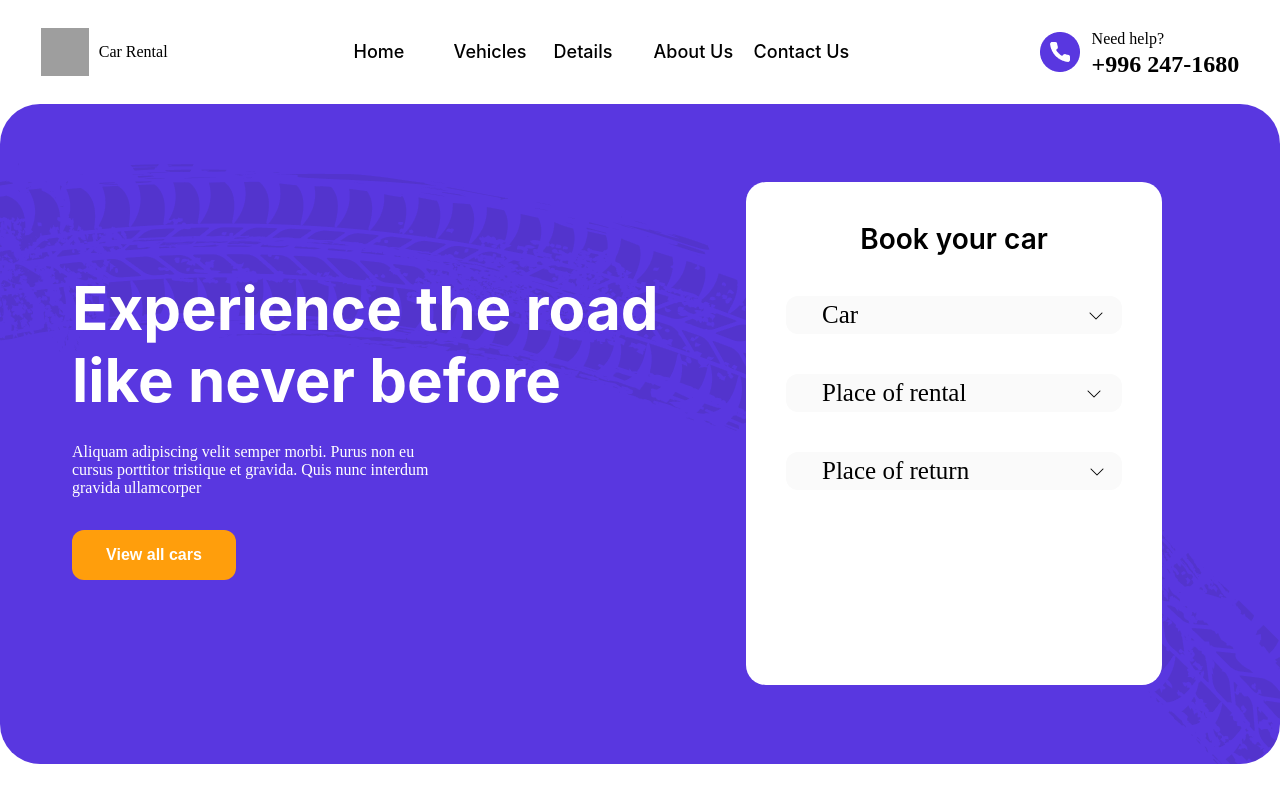
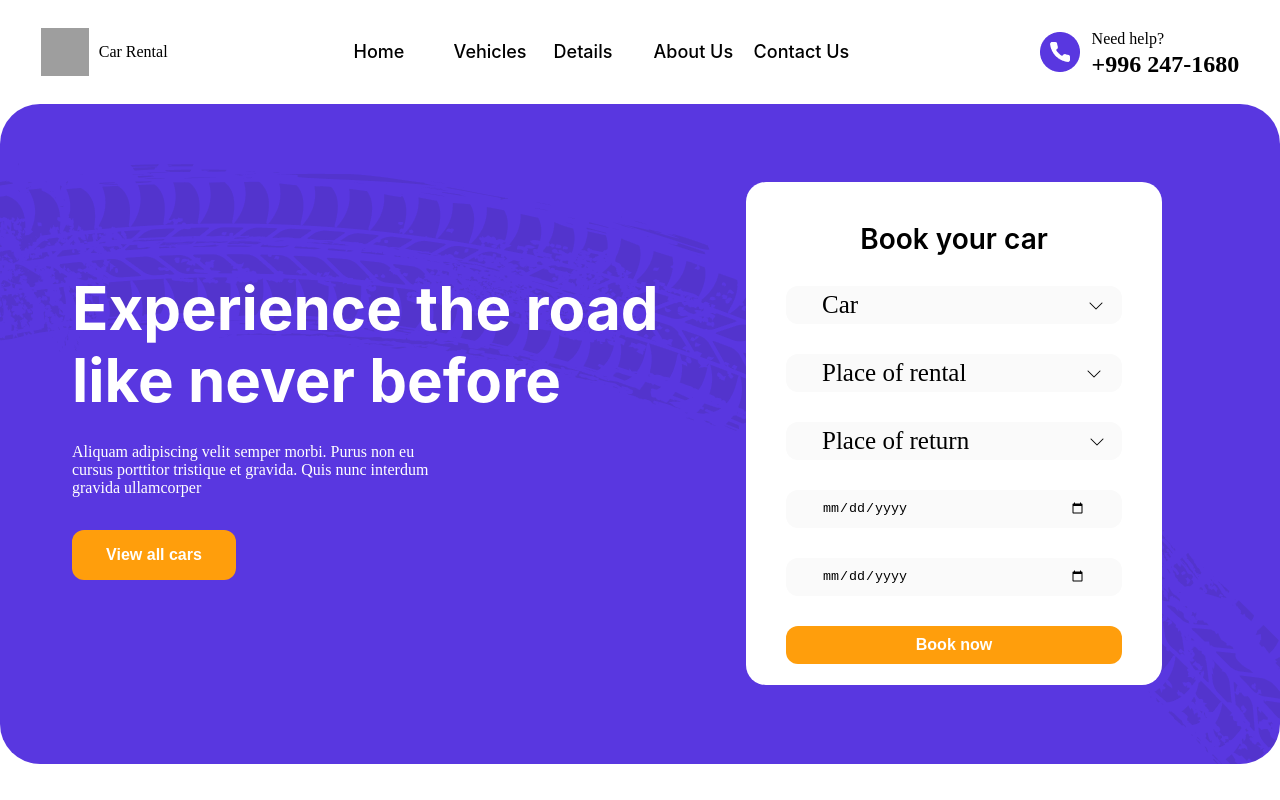
Before and after one commit to komilM/Car-Rental, a React app: page / in a window 1280 px wide. Built offline with nearby package versions, Linux system fonts and the light colour scheme; grey boxes are pictures that could not be loaded; the HTML template or start-up script is replaced by a standard one.

Commit message:
header tugadi

```diff
--- a/src/Home/Home.css
+++ b/src/Home/Home.css
@@ -143,6 +143,20 @@ header {
 }
 
 
+.header-btn {
+    width: 264px;
+    height: 50px;
+    border: 0px;
+    border-radius: 12px;
+    color: white;
+    background-color: #FF9E0C;
+    font-size: 16px;
+    font-weight: 600;
+    margin-top: 33px;
+    transition: 0.3s;
+}
+
+
 .header-box-texts button:hover {
     transform: scale(1.1);
 }
@@ -177,7 +191,7 @@ header {
     display: flex;
     gap: 60px;
     padding-left: 36px;
-    margin-top: 40px;
+    margin-top: 30px;
     margin-left: 40px;
     position: relative;
 }
@@ -242,3 +256,42 @@ header {
     background-color: #FF9E0C;
     transform: scale(1.1);
 }
+
+
+.header-box-register input {
+    width: 336px;
+    height: 38px;
+    line-height: 38px;
+    color: black;
+    background-color: #FAFAFA;
+    border-radius: 12px;
+    border: 0px;
+    gap: 60px;
+    padding-left: 36px;
+    margin-top: 30px;
+    margin-left: 40px;
+    padding-right: 36px;
+}
+
+
+.header-box-register button {
+    width: 336px;
+    height: 38px;
+    line-height: 38px;
+    color: white;
+    font-size: 16px;
+    font-weight: 600;
+    background-color: #FF9E0C;
+    border-radius: 12px;
+    border: 0px;
+    padding-left: 36px;
+    margin-top: 30px;
+    margin-left: 40px;
+    padding-right: 36px;
+    transition: 0.3s;
+}
+
+
+.header-box-register button:hover {
+    transform: scale(1.1);
+}
--- a/src/Home/Home.jsx
+++ b/src/Home/Home.jsx
@@ -1,6 +1,6 @@
 import React from 'react'
 import "./Home.css"
-import { NavLink } from 'react-router-dom'
+import { Link, NavLink } from 'react-router-dom'
 import logo from "../assets/carlogo.png"
 import contactimg from "../assets/Icon+bg.png"
 import headerbgimg from "../assets/Group 2.png"
@@ -46,7 +46,9 @@ const Home = () => {
                     <div className="header-box-texts">
                         <h1>Experience the road like never before</h1>
                         <p>Aliquam adipiscing velit semper morbi. Purus non eu cursus porttitor tristique et gravida. Quis nunc interdum gravida ullamcorper</p>
+                        <Link to="/vehicles" className='header-btn'>
                         <button>View all cars</button>
+                        </Link>
                     </div>
                     <div className="header-box-register">
                         <h1>Book your car</h1>
@@ -108,6 +110,20 @@ const Home = () => {
 
                         {/* Return place dropdown */}
 
+                        {/* Date of rental */}
+
+                        <input type="date" placeholder='Rental date' />
+
+                        <input type="date" placeholder='Return date' />
+
+                        {/* Date of rental */}
+
+                        {/* Register btns */}
+
+                        <button>Book now</button>
+
+                        {/* Register btns */}
+
                     </div>
                 </div>
             </header>
```
